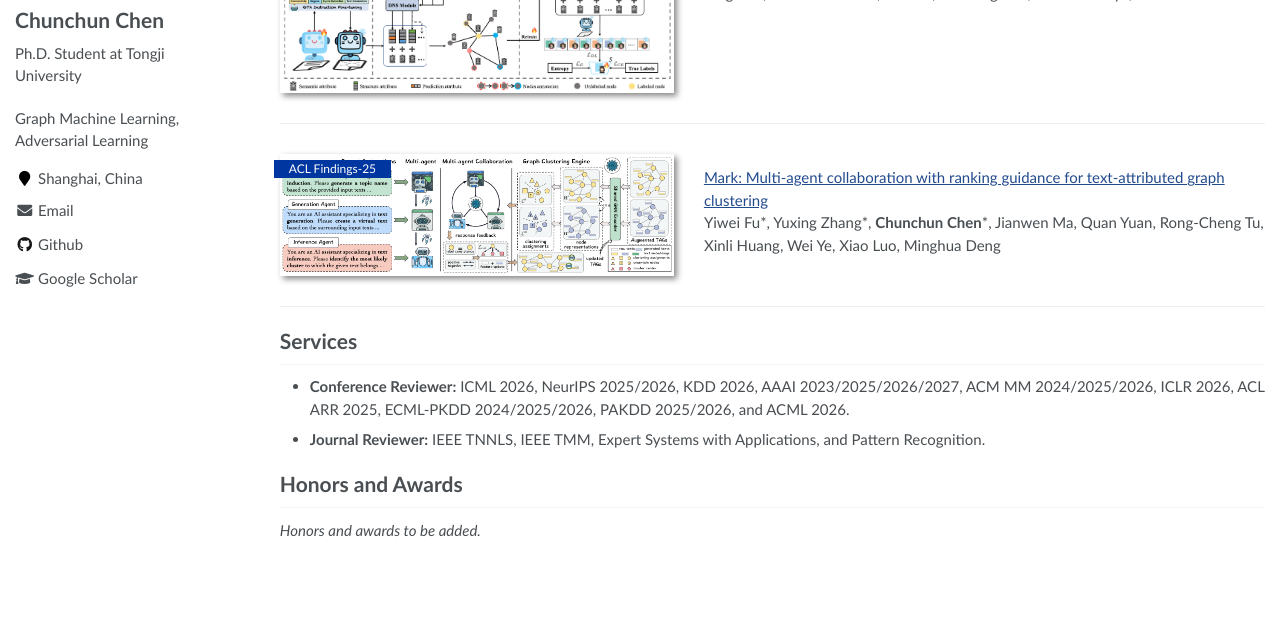
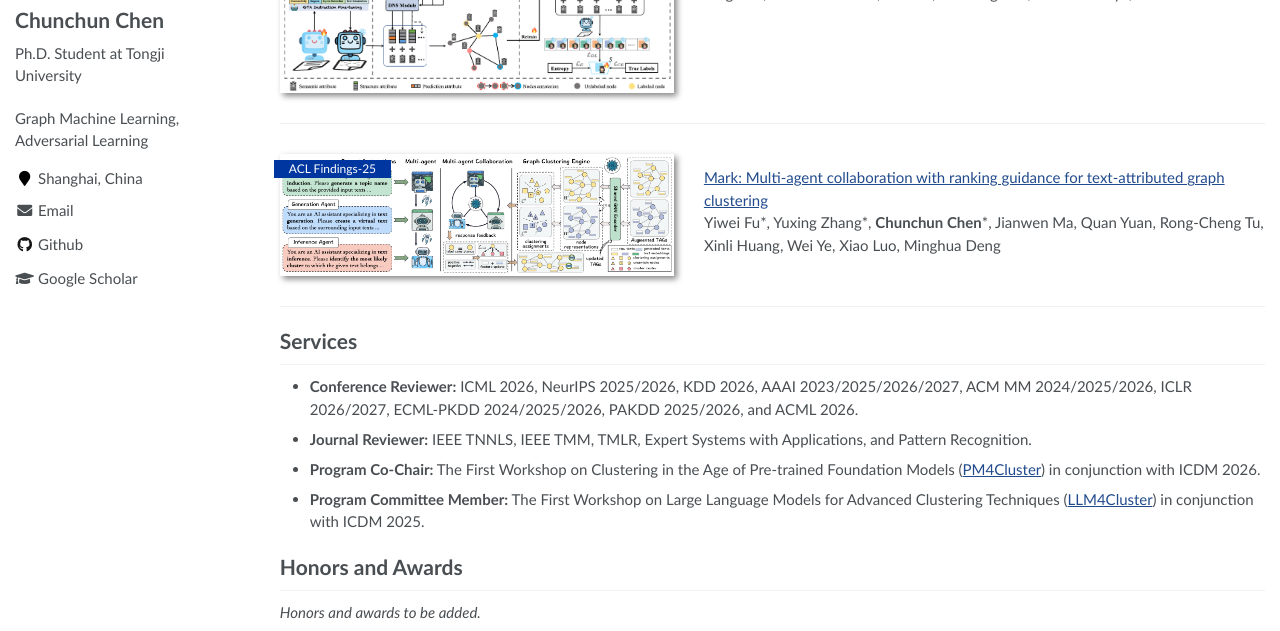
Before and after one commit to CCChen-GEEX/CCChen-GEEX.github.io, a Jekyll site: the page built from _pages/about.md, in a window 1280 px wide and 900 px high, scrolled down 2224 px, cut to the strip 269-900 px from the top of the window. Built offline with Jekyll 4.4.1, drawn with Linux system fonts in a browser that asks for light colours; before the commit the page ends 3042 px from its top, so only the background shows below that.

Commit message:
Update services.md

```diff
--- a/_pages/includes/services.md
+++ b/_pages/includes/services.md
@@ -1,7 +1,8 @@
 # Services
 {: #services }
 
-* **Conference Reviewer:** ICML 2026, NeurIPS 2025/2026, KDD 2026, AAAI 2023/2025/2026/2027, ACM MM 2024/2025/2026, ICLR 2026, ACL ARR 2025, ECML-PKDD 2024/2025/2026, PAKDD 2025/2026, and ACML 2026.
-- **Journal Reviewer:** IEEE TNNLS, IEEE TMM, Expert Systems with Applications, and Pattern Recognition.
-
+* **Conference Reviewer:** ICML 2026, NeurIPS 2025/2026, KDD 2026, AAAI 2023/2025/2026/2027, ACM MM 2024/2025/2026, ICLR 2026/2027, ECML-PKDD 2024/2025/2026, PAKDD 2025/2026, and ACML 2026.
+- **Journal Reviewer:** IEEE TNNLS, IEEE TMM, TMLR, Expert Systems with Applications, and Pattern Recognition.
+- **Program Co-Chair:** The First Workshop on Clustering in the Age of Pre-trained Foundation Models ([PM4Cluster](https://trustvlm.github.io/PM4Cluster-ICDM26/)) in conjunction with ICDM 2026.
+- **Program Committee Member:** The First Workshop on Large Language Models for Advanced Clustering Techniques ([LLM4Cluster](https://llm4cluster.github.io/LLM4Cluster2025/)) in conjunction with ICDM 2025.
 <!-- Example: - **Conference Reviewer:** Conference name, year. -->
```
